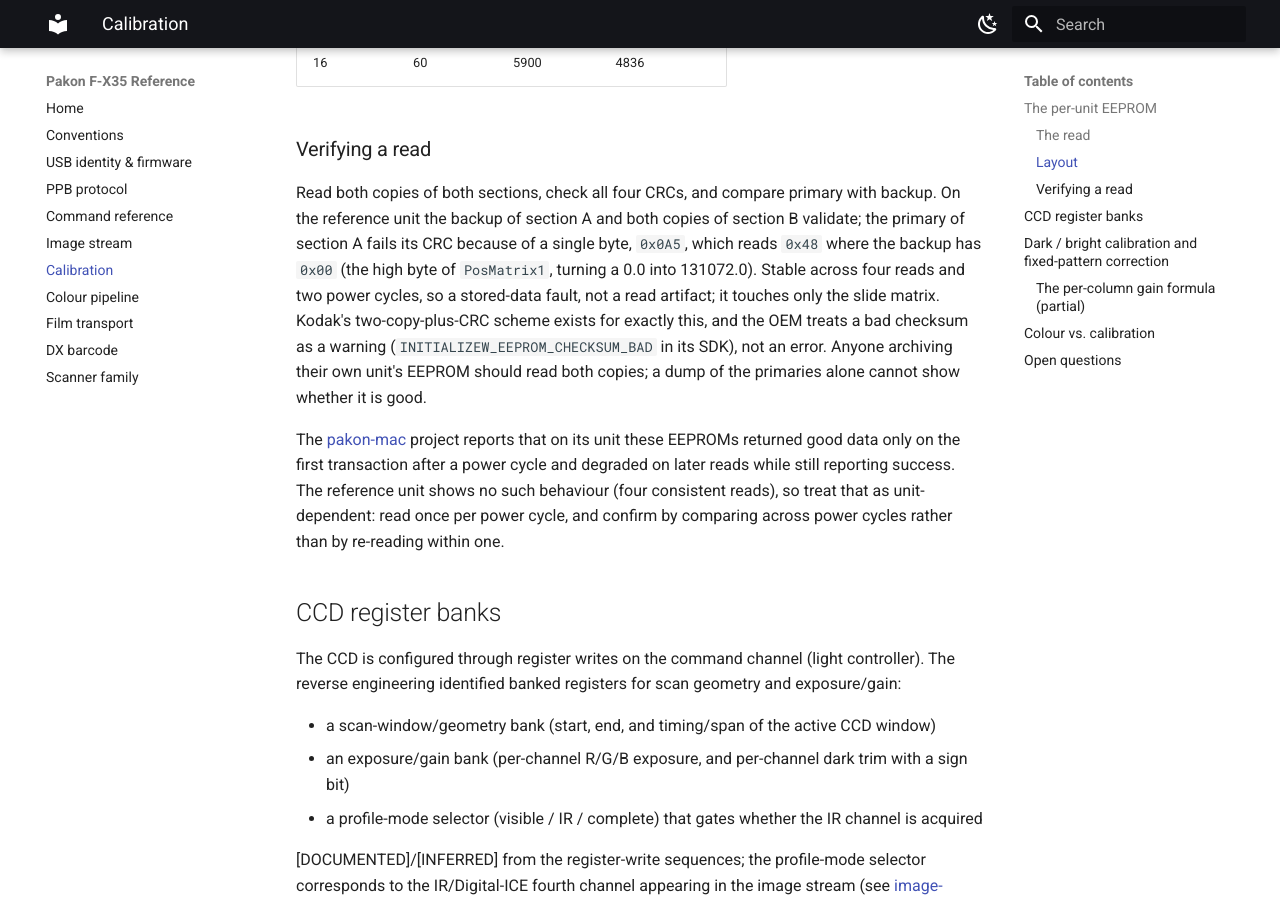
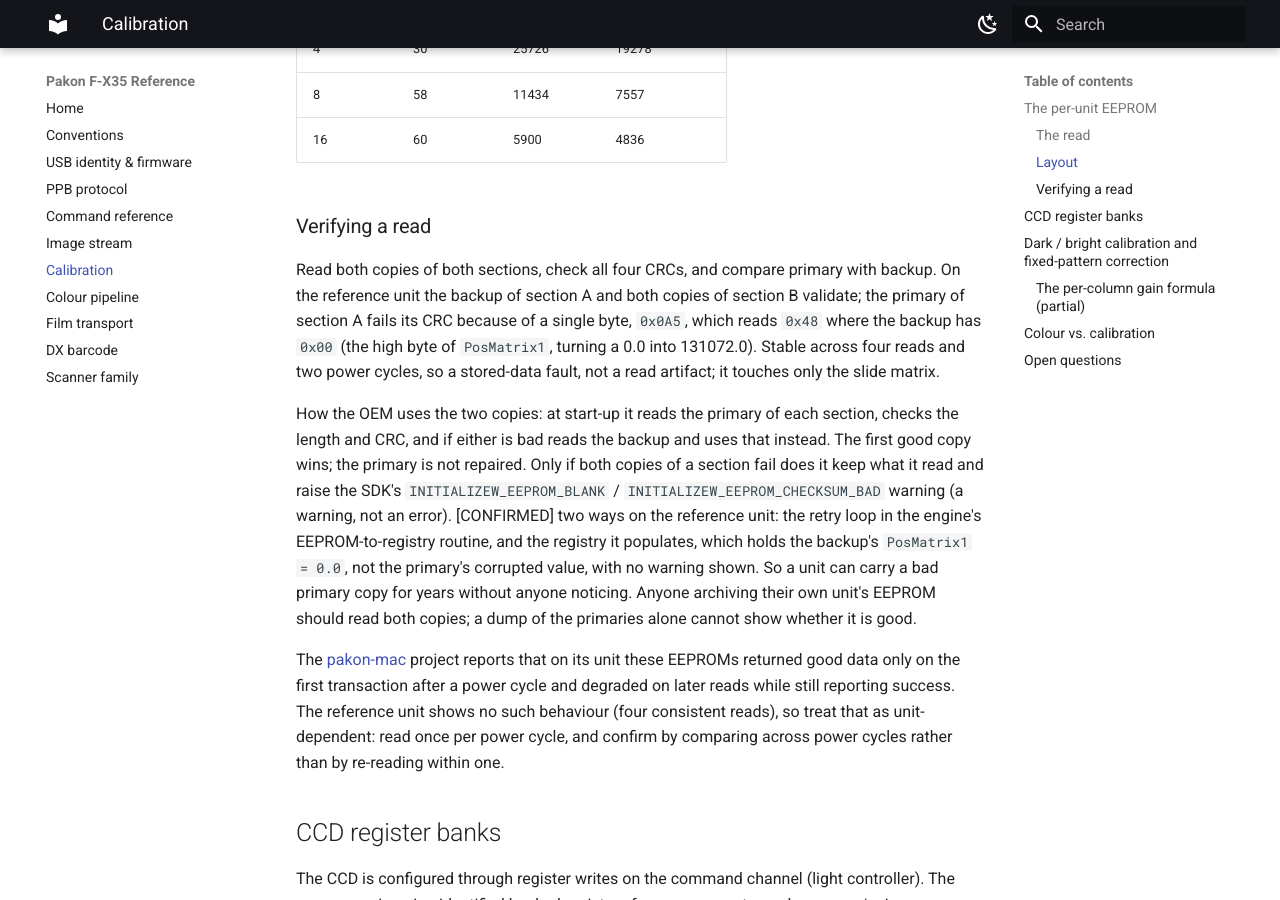
Before and after one commit to alibosworth/pakon-reference, an MkDocs documentation site: the page built from docs/calibration.md, in a window 1280 px wide and 900 px high, scrolled down 2352 px. Built offline with MkDocs 1.6.1 and Material for MkDocs 9.7.7, drawn with Linux system fonts in a browser that asks for light colours; some of the changed text lies outside the part shown.

Commit message:
Calibration: how the OEM uses the two EEPROM copies; credit the read tooling
State what the OEM does with the backup copies, now confirmed rather than
assumed: at start-up it reads each section's primary, checks length and
CRC, and if either is bad reads the backup and uses that. First good copy
wins; the primary is not repaired; the SDK warning fires only when both
copies fail. Confirmed two ways on the reference unit: the retry loop in
the engine's EEPROM-to-registry routine, and the registry it populates,
which holds the backup's PosMatrix1 = 0.0 rather than the primary's
corrupted value, with no warning shown. The earlier wording implied the
OEM merely warns on a bad checksum.

Credit the pakon-tlx-macos project's tools/eedump.py, which made these
reads by replaying the OEM engine's own transfer sequence, in the section
and in the sources list on the front pages.

```diff
--- a/docs/calibration.md
+++ b/docs/calibration.md
@@ -37,7 +37,11 @@ Two vendor requests, both with `wIndex = 0x1234`, repeated per chunk:
 reads 32 bytes at a time at increasing offsets (`0x008`, `0x028`, `0x048`,
 …), which is the "fixed number of pairs, resolution independent" pattern the
 captures showed. [CONFIRMED] on hardware; the same two requests, and no
-others, are all that is needed to read the chip. There is a matching write
+others, are all that is needed to read the chip. The reads here were made
+with the [pakon-tlx-macos](https://github.com/pablonavarrob/pakon-tlx-macos)
+project's `tools/eedump.py`, which issues exactly this sequence (decoded
+from a live capture of the OEM engine's own transfers), extended to read
+the backup copies and check the CRCs. There is a matching write
 request (`0xA2`) which the OEM's normal scanning path never issues; only its
 Calibration Wizard writes the EEPROM.
 
@@ -99,11 +103,20 @@ both copies of section B validate; the primary of section A fails its CRC
 because of a single byte, `0x0A5`, which reads `0x48` where the backup has
 `0x00` (the high byte of `PosMatrix1`, turning a 0.0 into 131072.0). Stable
 across four reads and two power cycles, so a stored-data fault, not a read
-artifact; it touches only the slide matrix. Kodak's two-copy-plus-CRC scheme
-exists for exactly this, and the OEM treats a bad checksum as a warning
-(`INITIALIZEW_EEPROM_CHECKSUM_BAD` in its SDK), not an error. Anyone
-archiving their own unit's EEPROM should read both copies; a dump of the
-primaries alone cannot show whether it is good.
+artifact; it touches only the slide matrix.
+
+How the OEM uses the two copies: at start-up it reads the primary of each
+section, checks the length and CRC, and if either is bad reads the backup
+and uses that instead. The first good copy wins; the primary is not
+repaired. Only if both copies of a section fail does it keep what it read
+and raise the SDK's `INITIALIZEW_EEPROM_BLANK` /
+`INITIALIZEW_EEPROM_CHECKSUM_BAD` warning (a warning, not an error).
+[CONFIRMED] two ways on the reference unit: the retry loop in the engine's
+EEPROM-to-registry routine, and the registry it populates, which holds the
+backup's `PosMatrix1 = 0.0`, not the primary's corrupted value, with no
+warning shown. So a unit can carry a bad primary copy for years without
+anyone noticing. Anyone archiving their own unit's EEPROM should read both
+copies; a dump of the primaries alone cannot show whether it is good.
 
 The [pakon-mac](https://github.com/gazzdingo/pakon-mac) project reports that on its unit these EEPROMs returned good
 data only on the first transaction after a power cycle and degraded on
```
Also changed, not shown: README.md (+3 -0 lines), docs/index.md (+3 -0 lines).
